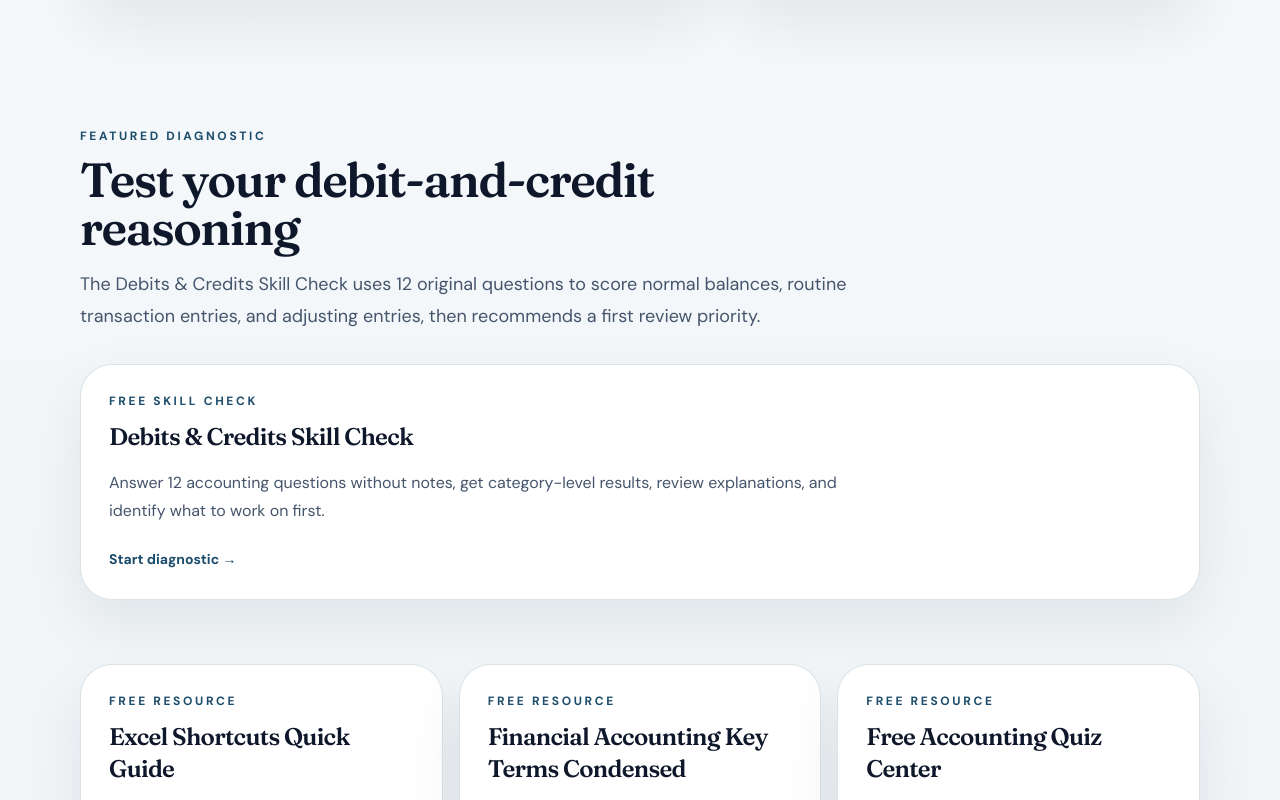
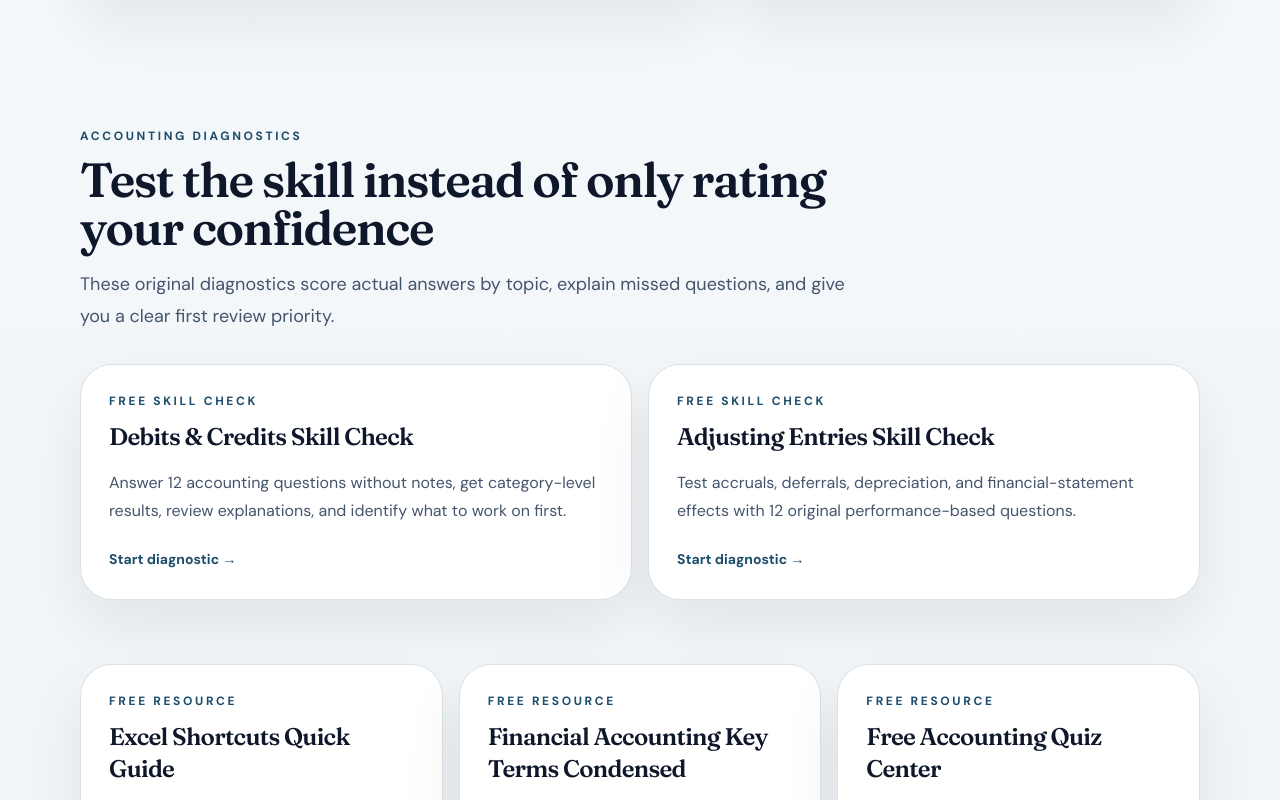
Before and after one commit to ryansoccer21-oss/accounting-made-simple, a Next.js app: page /resources in a window 1280 px wide. Shown: the part 515-1315 px from the top of the page. Built offline with nearby package versions, Linux system fonts and the light colour scheme.

Commit message:
Add adjusting entries diagnostic to resources

```diff
--- a/app/resources/page.js
+++ b/app/resources/page.js
@@ -7,6 +7,19 @@ export const metadata = {
   description:
     "Free Accounting Made Simple resources for accounting review, Excel shortcuts, practice quizzes, and performance-based skill checks."
 };
+
+const diagnostics = [
+  {
+    title: "Debits & Credits Skill Check",
+    href: "/debits-credits-skill-check",
+    copy: "Answer 12 accounting questions without notes, get category-level results, review explanations, and identify what to work on first."
+  },
+  {
+    title: "Adjusting Entries Skill Check",
+    href: "/adjusting-entries-skill-check",
+    copy: "Test accruals, deferrals, depreciation, and financial-statement effects with 12 original performance-based questions."
+  }
+];
 
 export default function ResourcesPage() {
   return (
@@ -20,20 +33,22 @@ export default function ResourcesPage() {
 
       <section className="site-shell section-gap">
         <div className="mb-8 max-w-3xl">
-          <p className="eyebrow">Featured Diagnostic</p>
-          <h2 className="section-title">Test your debit-and-credit reasoning</h2>
+          <p className="eyebrow">Accounting Diagnostics</p>
+          <h2 className="section-title">Test the skill instead of only rating your confidence</h2>
           <p className="section-copy mt-4">
-            The Debits & Credits Skill Check uses 12 original questions to score normal balances, routine transaction entries, and adjusting entries, then recommends a first review priority.
+            These original diagnostics score actual answers by topic, explain missed questions, and give you a clear first review priority.
           </p>
         </div>
-        <Link className="surface-card block bg-white/95 p-7 transition hover:-translate-y-0.5 hover:shadow-[0_20px_45px_rgba(15,23,42,0.08)]" href="/debits-credits-skill-check">
-          <p className="eyebrow">Free Skill Check</p>
-          <h2 className="mt-2 text-2xl font-semibold text-slate-900">Debits & Credits Skill Check</h2>
-          <p className="mt-4 max-w-3xl leading-7 text-slate-600">
-            Answer 12 accounting questions without notes, get category-level results, review explanations, and identify what to work on first.
-          </p>
-          <span className="mt-6 inline-flex text-sm font-bold text-[color:var(--brand)]">Start diagnostic →</span>
-        </Link>
+        <div className="grid gap-4 md:grid-cols-2">
+          {diagnostics.map((diagnostic) => (
+            <Link key={diagnostic.href} className="surface-card block bg-white/95 p-7 transition hover:-translate-y-0.5 hover:shadow-[0_20px_45px_rgba(15,23,42,0.08)]" href={diagnostic.href}>
+              <p className="eyebrow">Free Skill Check</p>
+              <h2 className="mt-2 text-2xl font-semibold text-slate-900">{diagnostic.title}</h2>
+              <p className="mt-4 leading-7 text-slate-600">{diagnostic.copy}</p>
+              <span className="mt-6 inline-flex text-sm font-bold text-[color:var(--brand)]">Start diagnostic →</span>
+            </Link>
+          ))}
+        </div>
       </section>
 
       <section className="site-shell pb-16">
```
